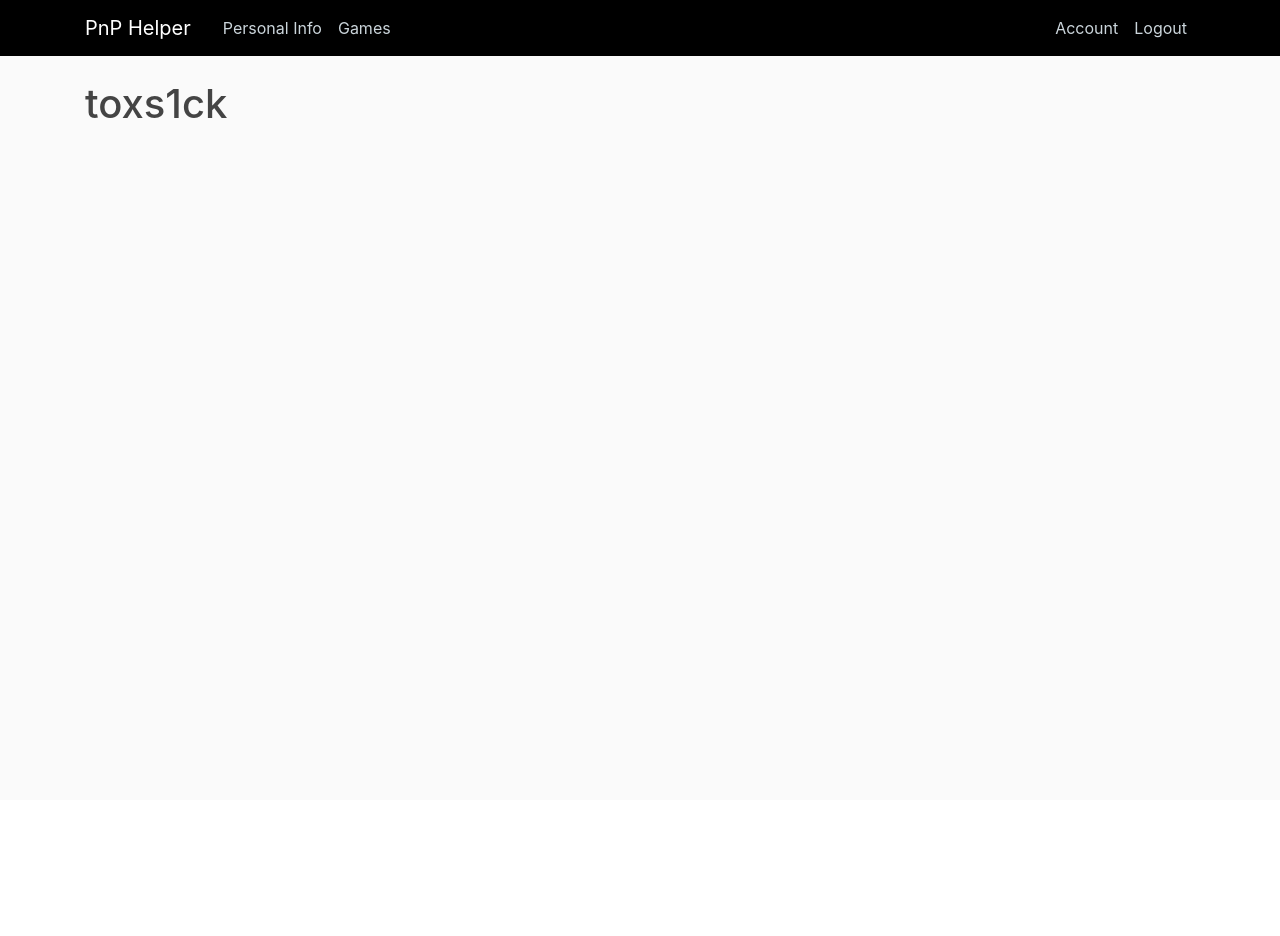
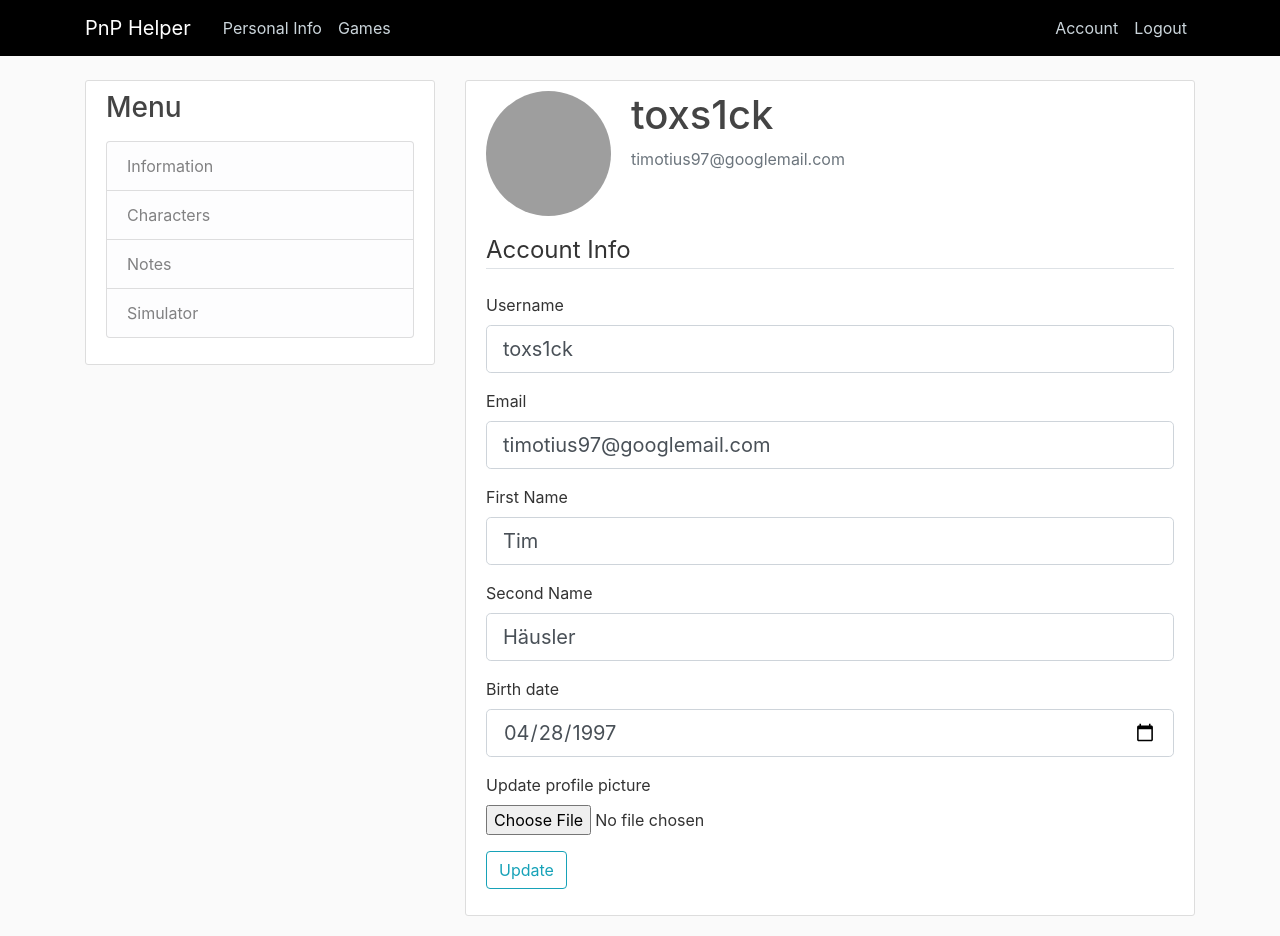
Before and after one commit to toxs1ck/pnp-helper, a Flask app: page /account in a window 1280 px wide. Before the commit the page ends 118 px from the top, so only its background shows below. Run offline with Flask 2, Linux system fonts and the light colour scheme; a user stored in the database is signed in; some libraries are stand-ins or nearby versions; grey boxes are pictures that could not be loaded.

Commit message:
Added user page and Updating of user data

```diff
--- a/pnp/forms.py
+++ b/pnp/forms.py
@@ -1,7 +1,9 @@
 from flask_wtf import FlaskForm
+from flask_wtf.file import FileField, FileAllowed
 from wtforms import StringField, PasswordField, SubmitField, BooleanField, DateField
 from wtforms.validators import DataRequired, Length, Email, EqualTo, ValidationError
 from pnp.models import User
+from flask_login import current_user
 
 
 class RegistrationForm(FlaskForm):
@@ -27,14 +29,34 @@ class RegistrationForm(FlaskForm):
         if email:
             raise ValidationError('Email already in use.')
 
-    def validate_password(self, password, password_validation):
-        user = User.query.filter_by(usernem=username.data).first()
-        if user:
-            raise ValidationError('Validation Massage')
-
 
 class LoginForm(FlaskForm):
     email = StringField('Email', validators=[DataRequired(), Email()])
     password = PasswordField('Password', validators=[DataRequired()])
     remember = BooleanField('Remember Me')
     submit = SubmitField('Login')
+
+
+class UpdateAccountForm(FlaskForm):
+    username = StringField('Username', validators=[DataRequired(), Length(min=3, max=20)])
+    email = StringField('Email', validators=[DataRequired(), Email(), Length(max=120)])
+    confirm_email = StringField('Email', validators=[DataRequired(), Email()])
+
+    first_name = StringField('First Name', validators=[DataRequired(), Length(min=2, max=30)])
+    second_name = StringField('Second Name', validators=[DataRequired(), Length(min=2, max=40)])
+    birth_date = DateField('Birth date', validators=[DataRequired()])
+    picture = FileField('Update profile picture', validators=[FileAllowed(['jpg', 'png'])])
+
+    submit = SubmitField('Update')
+
+    def validate_username(self, username):
+        if username.data != current_user.username:
+            user = User.query.filter_by(username=username.data).first()
+            if user:
+                raise ValidationError('Username already taken. Please choose a different one.')
+
+    def validate_email(self, email):
+        if email.data != current_user.email:
+            email = Email.query.filter_by(email=email.data).first()
+            if email:
+                raise ValidationError('Email already in use.')
--- a/pnp/routes.py
+++ b/pnp/routes.py
@@ -1,6 +1,9 @@
+import secrets
+import os
+from PIL import Image
 from pnp import app, db, bcrypt
 from flask import render_template, flash, redirect, url_for, request
-from pnp.forms import RegistrationForm, LoginForm
+from pnp.forms import RegistrationForm, LoginForm, UpdateAccountForm
 from pnp.models import User, Game, Character
 from flask_login import login_user, current_user, logout_user, login_required
 
@@ -47,7 +50,42 @@ def logout():
     return redirect(url_for('index'))
 
 
-@app.route('/account')
+def save_picture(form_picture):
+    random_hex = secrets.token_hex(8)
+    _, f_ext = os.path.splitext(form_picture.filename)
+    picture_fn = random_hex + f_ext
+    picture_path = os.path.join(app.root_path, 'static/profile_pics', picture_fn)
+
+    output_size = (125, 125)
+    i = Image.open(form_picture)
+    i.thumbnail(output_size)
+
+    i.save(picture_path)
+
+    return picture_fn
+
+
+@app.route('/account', methods=['GET', 'POST'])
 @login_required
 def account():
-    return render_template('account.html', title='Account')
+    form = UpdateAccountForm()
+    if form.validate_on_submit():
+        if form.picture.data:
+            picture_file = save_picture(form.picture.data)
+            current_user.image_file = picture_file
+        current_user.username = form.username.data
+        current_user.email = form.email.data
+        current_user.first_name = form.first_name.data
+        current_user.second_name = form.second_name.data
+        current_user.birth_date = form.birth_date.data
+        db.session.commit()
+        flash('Your account has been updated.', 'success')
+        return redirect(url_for('account'))
+    elif request.method == 'GET':
+        form.username.data = current_user.username
+        form.email.data = current_user.email
+        form.first_name.data = current_user.first_name
+        form.second_name.data = current_user.second_name
+        form.birth_date.data = current_user.birth_date
+    image_file = url_for('static', filename='profile_pics/' + current_user.image_file)
+    return render_template('account.html', title='Account', image_file=image_file, form=form)
--- a/pnp/templates/account.html
+++ b/pnp/templates/account.html
@@ -1,4 +1,96 @@
 {% extends "layout.html" %}
 {% block content %}
-    <h1>{{ current_user.username }}</h1>
+    <div class="content-section">
+        <div class="media">
+            <img class="rounded-circle account-img" src="{{ image_file }}">
+            <div class="media-body">
+                <h2 class="account-heading">{{ current_user.username }}</h2>
+                <p class="text-secondary">{{ current_user.email }}</p>
+            </div>
+        </div>
+        <form action="" method="POST" enctype="multipart/form-data">
+            {{ form.hidden_tag() }}
+            <fieldset class="from-group">
+                <legend class="border-bottom mb-4">Account Info</legend>
+                <div class="form-group">
+                    {{ form.username.label(class="form-control-label") }}
+                    {% if form.username.errors %}
+                        {{ form.username(class="form-control form-control-lg is-invalid") }}
+                        <div class="invalid-feedback">
+                            {% for error in form.username.errors %}
+                                <span>{{ error }}</span>
+                            {% endfor %}
+                        </div>
+                    {% else %}
+                        {{ form.username(class="form-control form-control-lg") }}
+                    {% endif %}
+
+                </div>
+                <div class="form-group">
+                    {{ form.email.label(class="form-control-label") }}
+                    {% if form.email.errors %}
+                        {{ form.email(class="form-control form-control-lg is-invalid") }}
+                        <div class="invalid-feedback">
+                            {% for error in form.email.errors %}
+                                <span>{{ error }}</span>
+                            {% endfor %}
+                        </div>
+                    {% else %}
+                        {{ form.email(class="form-control form-control-lg") }}
+                    {% endif %}
+                </div>
+                <div class="form-group">
+                    {{ form.first_name.label(class="form-control-label") }}
+                    {% if form.first_name.errors %}
+                        {{ form.first_name(class="form-control form-control-lg is-invalid") }}
+                        <div class="invalid-feedback">
+                            {% for error in form.first_name.errors %}
+                                <span>{{ error }}</span>
+                            {% endfor %}
+                        </div>
+                    {% else %}
+                        {{ form.first_name(class="form-control form-control-lg") }}
+                    {% endif %}
+                </div>
+                <div class="form-group">
+                    {{ form.second_name.label(class="form-control-label") }}
+                    {% if form.second_name.errors %}
+                        {{ form.second_name(class="form-control form-control-lg is-invalid") }}
+                        <div class="invalid-feedback">
+                            {% for error in form.second_name.errors %}
+                                <span>{{ error }}</span>
+                            {% endfor %}
+                        </div>
+                    {% else %}
+                        {{ form.second_name(class="form-control form-control-lg") }}
+                    {% endif %}
+                </div>
+                <div class="form-group">
+                    {{ form.birth_date.label(class="form-control-label") }}
+                    {% if form.birth_date.errors %}
+                        {{ form.birth_date(class="form-control form-control-lg is-invalid") }}
+                        <div class="invalid-feedback">
+                            {% for error in form.birth_date.errors %}
+                                <span>{{ error }}</span>
+                            {% endfor %}
+                        </div>
+                    {% else %}
+                        {{ form.birth_date(class="form-control form-control-lg") }}
+                    {% endif %}
+                </div>
+                 <div class="form-group">
+                     {{ form.picture.label() }}
+                     {{ form.picture(class="form-control-file") }}
+                     {% if form.picture.errors %}
+                        {% for error in form.picture.errors %}
+                     <span class="text-danger">{{ error }}</span></br>
+                        {% endfor %}
+                     {% endif %}
+                 </div>
+            </fieldset>
+            <div class="form-group">
+                {{ form.submit(class="btn btn-outline-info") }}
+            </div>
+        </form>
+    </div>
 {% endblock content %}
--- a/pnp/templates/layout.html
+++ b/pnp/templates/layout.html
@@ -57,7 +57,7 @@
 
 <main class="container" role="main">
     <div class="row">
-        {% if logged_in %}
+        {% if current_user.is_authenticated %}
         <div class="col-md-4">
             <div class="content-section">
                 <h3>Menu</h3>
```
Also changed, not shown: pnp/templates/register.html (indentation only).
